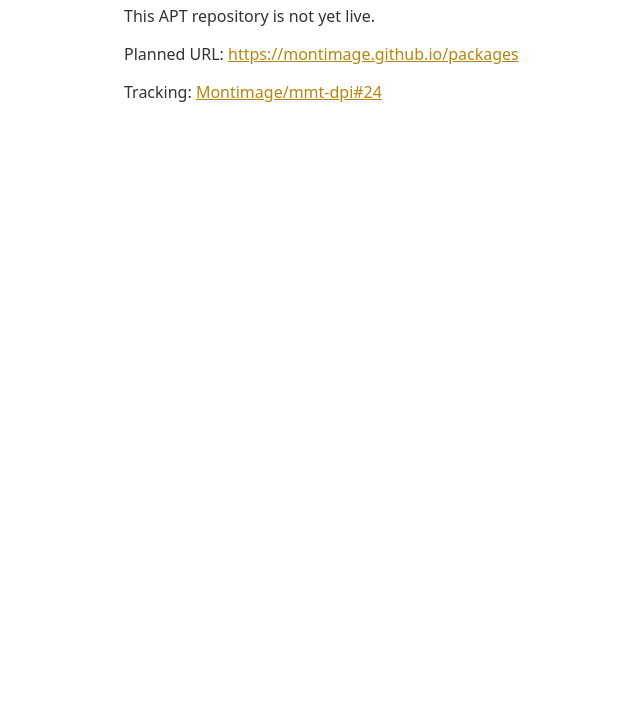
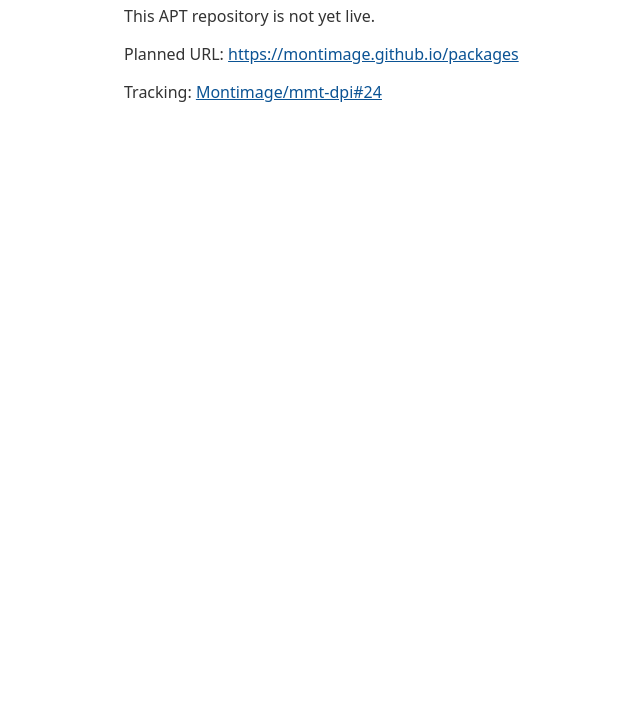
Before and after one commit to Montimage/packages, a plain HTML site: page site/index.html in a window 1280 px wide. Shown: the part 91-800 px from the top of the page, without its empty margins (216-856 px from the left). Drawn offline with Linux system fonts and the light colour scheme.

```diff
--- a/site/index.html
+++ b/site/index.html
@@ -7,7 +7,7 @@
   <style>
     body { font-family: system-ui, sans-serif; max-width: 600px; margin: 2rem auto; padding: 0 1rem; color: #333; }
     h1 { color: #1a1a1a; }
-    a { color: #b8860b; }
+    a { color: #0b5394; }
   </style>
 </head>
 <body>
```
Also changed, not shown: 7 other files.
